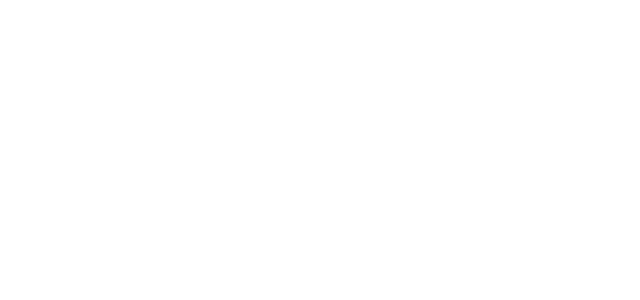
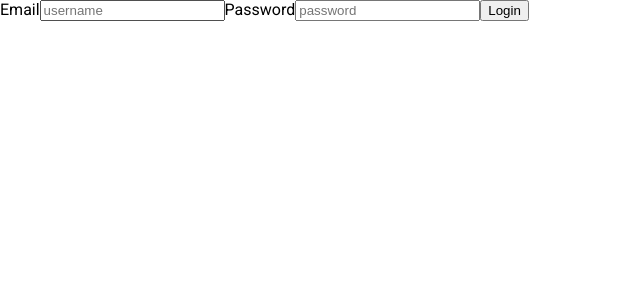
Before and after one commit to leorolland/esir-tp-fr-administration-front, an Angular app: page /login in a window 1280 px wide. Before the commit this address led to /. Shown: the top 300 px of the page, without its empty margins (0-640 px from the left). Built offline with nearby package versions, Linux system fonts and the light colour scheme.

Commit message:
feat(login): login, token & localstorage, interceptor, redirections

```diff
--- a/src/app/app-routing.module.ts
+++ b/src/app/app-routing.module.ts
@@ -4,8 +4,9 @@ import { LoginComponent } from './login/login.component';
 import { UsersListComponent } from './users-list/users-list.component';
 
 const routes: Routes = [
-  { path: '', component: LoginComponent },
-  { path: 'users', component: UsersListComponent }
+  { path: 'login', component: LoginComponent },
+  { path: 'users', component: UsersListComponent },
+  { path: '**', redirectTo: 'login' },
 ];
 
 @NgModule({
--- a/src/app/app.module.ts
+++ b/src/app/app.module.ts
@@ -7,7 +7,8 @@ import { UsersListComponent } from './users-list/users-list.component';
 import { BrowserAnimationsModule } from '@angular/platform-browser/animations';
 import { MatTableModule } from "@angular/material/table";
 import { LoginComponent } from './login/login.component';
-import { HttpClientModule } from "@angular/common/http";
+import { HttpClientModule, HTTP_INTERCEPTORS } from '@angular/common/http';
+import { TokenHttpInterceptor } from './interceptors/token.interceptor';
 
 @NgModule({
   declarations: [
@@ -22,7 +23,13 @@ import { HttpClientModule } from "@angular/common/http";
     MatTableModule,
     HttpClientModule
   ],
-  providers: [],
+  providers: [
+    {
+      provide: HTTP_INTERCEPTORS,
+      useClass: TokenHttpInterceptor,
+      multi: true,
+    },
+  ],
   bootstrap: [AppComponent]
 })
 export class AppModule { }
--- /dev/null
+++ b/src/app/interceptors/token.interceptor.ts
@@ -0,0 +1,51 @@
+import { Injectable } from '@angular/core';
+import {
+  HttpInterceptor,
+  HttpRequest,
+  HttpHandler,
+  HttpEvent,
+  HttpErrorResponse,
+} from '@angular/common/http';
+import { Observable } from 'rxjs';
+import { tap } from 'rxjs/operators';
+import { TokenStorageService } from '../services/token-storage.service';
+import { Router } from '@angular/router';
+@Injectable({
+  providedIn: 'root',
+})
+export class TokenHttpInterceptor implements HttpInterceptor {
+  constructor(
+    private service: TokenStorageService,
+    private router: Router
+  ) {}
+  // C'est dans la fonction intercept qu'on implémente la logique
+  intercept(
+    request: HttpRequest<any>,
+    next: HttpHandler
+  ): Observable<HttpEvent<any>> {
+    // On récupère le token depuis le TokenStorageService
+    const token = this.service.getToken();
+    // s'il n'est pas initialisé, on envoie la requête telle qu'elle est
+    if (!token) {
+      return next.handle(request);
+    }
+    // Si non, on va injecter le token dedans :
+    const updatedRequest = request.clone({
+      headers: request.headers.set('Authorization', `Bearer ${token}`),
+    });
+    // et envoyer la requête avec le token
+    return next.handle(updatedRequest).pipe(
+      tap(
+        (event) => {},
+        (error) => {
+          if(error instanceof HttpErrorResponse){
+            if (error.status === 401){
+              //Redirection pour que l'utilisateur se reconnecte
+              this.router.navigateByUrl('/login');
+            }
+          }
+        }
+      )
+    );
+  }
+}
--- a/src/app/login/login.component.html
+++ b/src/app/login/login.component.html
@@ -1,7 +1,8 @@
 <div>
-    <label for="username">Email</label>
-    <input type="text" id="username" placeholder="username" />
-    <label for="password">Password</label>
-    <input type="password" id="password" placeholder="password" />
-    <a (click)="login()"><button>Login</button></a>
-  </div>
+  <label for="username">Email</label>
+  <input type="text" id="username" placeholder="username" [attr.disabled]="waitingForResponse ? '' : null"/>
+  <label for="password">Password</label>
+  <input type="password" id="password" placeholder="password" [attr.disabled]="waitingForResponse ? '' : null"/>
+  <a (click)="login()"><button [attr.disabled]="waitingForResponse ? '' : null">Login</button></a>
+  <p *ngIf="waitingForResponse">Logging in...</p>
+</div>
--- a/src/app/login/login.component.ts
+++ b/src/app/login/login.component.ts
@@ -1,5 +1,7 @@
 import { Component, OnInit } from '@angular/core';
+import { Router } from '@angular/router';
 import { ApiHelperService } from '../services/api-helper.service';
+import { TokenStorageService } from '../services/token-storage.service';
 
 @Component({
   selector: 'app-login',
@@ -8,7 +10,9 @@ import { ApiHelperService } from '../services/api-helper.service';
 })
 export class LoginComponent implements OnInit {
 
-  constructor(private api: ApiHelperService) { }
+  waitingForResponse = false
+
+  constructor(private api: ApiHelperService, private tokenStorageService: TokenStorageService, private router: Router) { }
 
   ngOnInit(): void {
   }
@@ -16,7 +20,18 @@ export class LoginComponent implements OnInit {
   login(): void {
     const username: string = (document.getElementById('username') as HTMLInputElement).value;
     const password: string = (document.getElementById('password') as HTMLInputElement).value;
-    this.api.post({endpoint: '/auth/login', data: { username, password },}).then(response => console.log(response));
+    this.waitingForResponse = true;
+    this.api.post({endpoint: '/auth/login', data: { username, password },})
+      .catch(e => alert(e.message))
+      .then(response => this.tokenStorageService.save(response.access_token))
+      .then(() => {
+        if (this.tokenStorageService.isLogged()) {
+          this.router.navigateByUrl('/users')
+        } else {
+
+        }
+      })
+      .finally(() => this.waitingForResponse = false)
   }
 
 }
--- /dev/null
+++ b/src/app/services/token-storage.service.ts
@@ -0,0 +1,27 @@
+import { Injectable } from '@angular/core';
+const TOKEN_KEY = 'token';
+const USERNAME_KEY = 'username';
+const IS_LOGGED_IN = 'isLoggedIn';
+const IS_LOGGED = 'true';
+@Injectable({
+  providedIn: 'root'
+})
+export class TokenStorageService {
+  public clear(): void {
+    localStorage.clear();
+  }
+  public save(token: string): void {
+    localStorage.removeItem(TOKEN_KEY);
+    localStorage.removeItem(USERNAME_KEY );
+    localStorage.removeItem(IS_LOGGED_IN);
+    localStorage.setItem(TOKEN_KEY, token);
+    localStorage.setItem(IS_LOGGED_IN, IS_LOGGED);
+  }
+  public getToken(): string {
+    const token = localStorage.getItem(TOKEN_KEY);
+    return token === null ? '' : token;
+  }
+  public isLogged(): boolean {
+    return (Boolean)(localStorage.getItem(IS_LOGGED_IN));
+  }
+}
```
